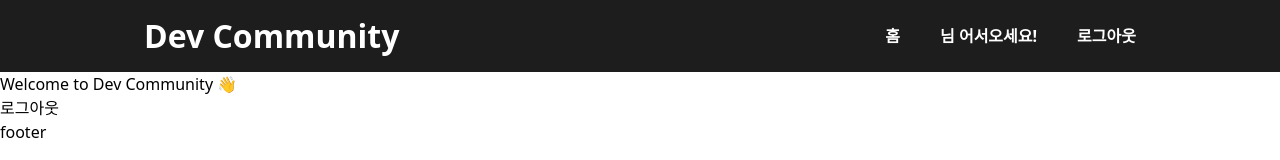
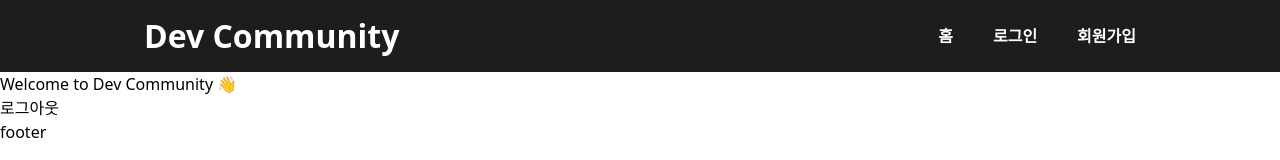
Before and after one commit to devRyan9025/dev-community-frontend, a React (Vite) app: page / in a window 1280 px wide. Shown: the top 160 px of the page. Built offline with nearby package versions, Linux system fonts and the light colour scheme; a web font is replaced by a local one.

Commit message:
Refactor: 로그아웃 시, 토큰도 삭제하는코드 추가 및 로그인 확인 여부에서 user 삭제

```diff
--- a/src/components/header/Header.jsx
+++ b/src/components/header/Header.jsx
@@ -14,8 +14,12 @@ export default function Header() {
       await axios.post('/auth/logout', null, {
         withCredentials: true,
       });
+
+      localStorage.removeItem('token');
+
       setIsLoggedIn(false);
       setUser(null);
+
       alert('로그아웃 되었습니다.');
       navigate('/login');
     } catch (err) {
@@ -39,7 +43,7 @@ export default function Header() {
                 홈
               </Link>
 
-              {!isLoggedIn && user ? (
+              {!isLoggedIn ? (
                 <>
                   <Link className={styles.nav__item} to='/login'>
                     로그인
```
